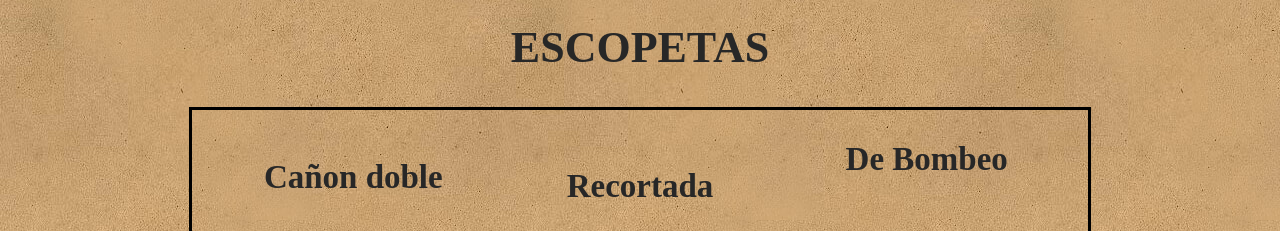
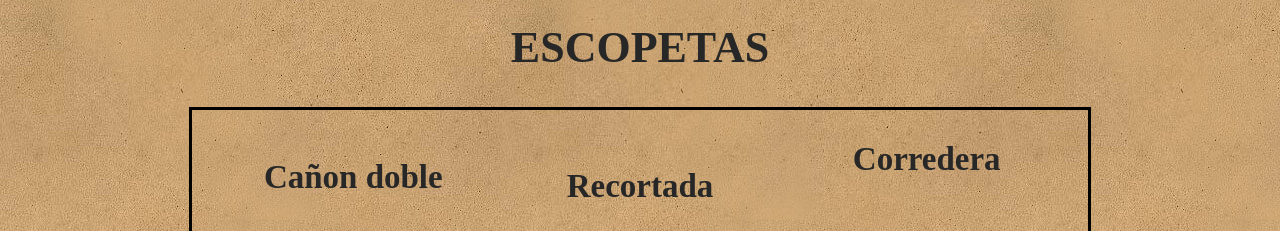
Before and after one commit to LorKami/ArmeriaVolkov, a React (Create React App) app: page /#/ in a window 1280 px wide. Shown: the part 1780-2011 px from the top of the page. Built offline with nearby package versions, Linux system fonts and the light colour scheme; a web font is replaced by a local one.

Commit message:
modified:   src/components/Monitor/index.js

```diff
--- a/src/components/Monitor/index.js
+++ b/src/components/Monitor/index.js
@@ -172,7 +172,7 @@ const Monitor = () => {
         </div>
 
         <div className='Pistols'>
-          <h2>De Bombeo</h2>
+          <h2>Corredera</h2>
           <div className='WeaponImage'>
           <img src={Bombeo} />
           </div>
```
